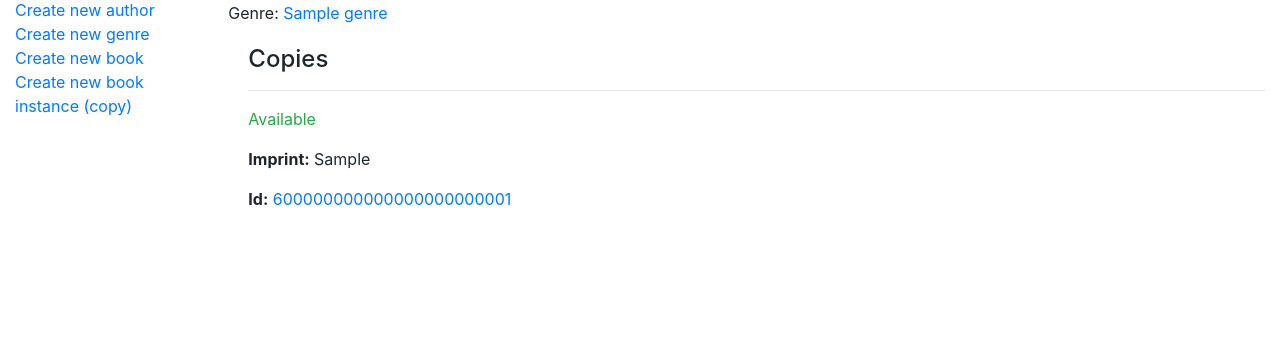
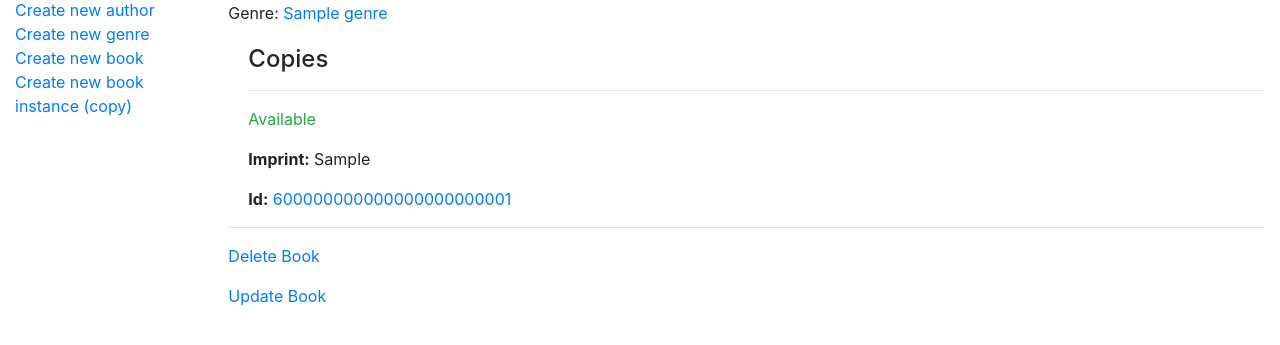
Before and after one commit to abdelrahman-gado/local-library-website, a Node server app: page /catalog/book/600000000000000000000001 in a window 1280 px wide. Shown: the part 175-520 px from the top of the page. Run offline with Node 20, Linux system fonts and the light colour scheme; tables that the repository leaves empty hold one stand-in row (values such as "Sample post"); some libraries are stand-ins or nearby versions.

Commit message:
add create update book

```diff
--- a/controllers/bookController.js
+++ b/controllers/bookController.js
@@ -192,7 +192,9 @@ exports.book_create_post = [
     } else {
       // Data from form is valid. Save book.
       book.save(function (err) {
-        if (err) { return next(err); }
+        if (err) {
+          return next(err);
+        }
 
         // Successful - redirect to new book record.
         res.redirect(book.url);
@@ -212,11 +214,148 @@ exports.book_delete_post = function (req, res) {
 };
 
 // Display book update form on GET.
-exports.book_update_get = function (req, res) {
-  res.send("NOT IMPLEMENTED: Book update GET");
+exports.book_update_get = function (req, res, next) {
+  // Get book, authors and genres for form.
+  async.parallel(
+    {
+      book: function (callback) {
+        Book.findById(req.params.id)
+          .populate("author")
+          .populate("genre")
+          .exec(callback);
+      },
+      authors: function (callback) {
+        Author.find(callback);
+      },
+      genres: function (callback) {
+        Genre.find(callback);
+      },
+    },
+    function (err, results) {
+      if (err) {
+        return next(err);
+      }
+      if (results.book == null) {
+        // No results.
+        var err = new Error("Book not found");
+        err.status = 404;
+        return next(err);
+      }
+      // Success.
+      // Mark our selected genres as checked.
+      for (
+        var all_g_iter = 0;
+        all_g_iter < results.genres.length;
+        all_g_iter++
+      ) {
+        for (
+          var book_g_iter = 0;
+          book_g_iter < results.book.genre.length;
+          book_g_iter++
+        ) {
+          if (
+            results.genres[all_g_iter]._id.toString() ===
+            results.book.genre[book_g_iter]._id.toString()
+          ) {
+            results.genres[all_g_iter].checked = "true";
+          }
+        }
+      }
+      res.render("book_form", {
+        title: "Update Book",
+        authors: results.authors,
+        genres: results.genres,
+        book: results.book,
+      });
+    }
+  );
 };
 
 // Handle book update on POST.
-exports.book_update_post = function (req, res) {
-  res.send("NOT IMPLEMENTED: Book update POST");
-};
+exports.book_update_post = [
+  // Convert the genre to an array
+  (req, res, next) => {
+    if (!(req.body.genre instanceof Array)) {
+      if (typeof req.body.genre === "undefined") req.body.genre = [];
+      else req.body.genre = new Array(req.body.genre);
+    }
+    next();
+  },
+
+  // Validate and sanitize fields.
+  body("title", "Title must not be empty.")
+    .trim()
+    .isLength({ min: 1 })
+    .escape(),
+  body("author", "Author must not be empty.")
+    .trim()
+    .isLength({ min: 1 })
+    .escape(),
+  body("summary", "Summary must not be empty.")
+    .trim()
+    .isLength({ min: 1 })
+    .escape(),
+  body("isbn", "ISBN must not be empty").trim().isLength({ min: 1 }).escape(),
+  body("genre.*").escape(),
+
+  // Process request after validation and sanitization.
+  (req, res, next) => {
+    // Extract the validation errors from a request.
+    const errors = validationResult(req);
+
+    // Create a Book object with escaped/trimmed data and old id.
+    var book = new Book({
+      title: req.body.title,
+      author: req.body.author,
+      summary: req.body.summary,
+      isbn: req.body.isbn,
+      genre: typeof req.body.genre === "undefined" ? [] : req.body.genre,
+      _id: req.params.id, //This is required, or a new ID will be assigned!
+    });
+
+    if (!errors.isEmpty()) {
+      // There are errors. Render form again with sanitized values/error messages.
+
+      // Get all authors and genres for form.
+      async.parallel(
+        {
+          authors: function (callback) {
+            Author.find(callback);
+          },
+          genres: function (callback) {
+            Genre.find(callback);
+          },
+        },
+        function (err, results) {
+          if (err) {
+            return next(err);
+          }
+
+          // Mark our selected genres as checked.
+          for (let i = 0; i < results.genres.length; i++) {
+            if (book.genre.indexOf(results.genres[i]._id) > -1) {
+              results.genres[i].checked = "true";
+            }
+          }
+          res.render("book_form", {
+            title: "Update Book",
+            authors: results.authors,
+            genres: results.genres,
+            book: book,
+            errors: errors.array(),
+          });
+        }
+      );
+      return;
+    } else {
+      // Data from form is valid. Update the record.
+      Book.findByIdAndUpdate(req.params.id, book, {}, function (err, thebook) {
+        if (err) {
+          return next(err);
+        }
+        // Successful - redirect to book detail page.
+        res.redirect(thebook.url);
+      });
+    }
+  },
+];
--- a/views/book_detail.pug
+++ b/views/book_detail.pug
@@ -32,3 +32,9 @@ block content
 
     else
       p There are no copies of this book in the library.
+
+  hr
+  p
+    a(href=book.url+'/delete') Delete Book
+  p
+    a(href=book.url+'/update') Update Book
```
Also changed, not shown: views/book_form.pug (+8 -1 lines).
